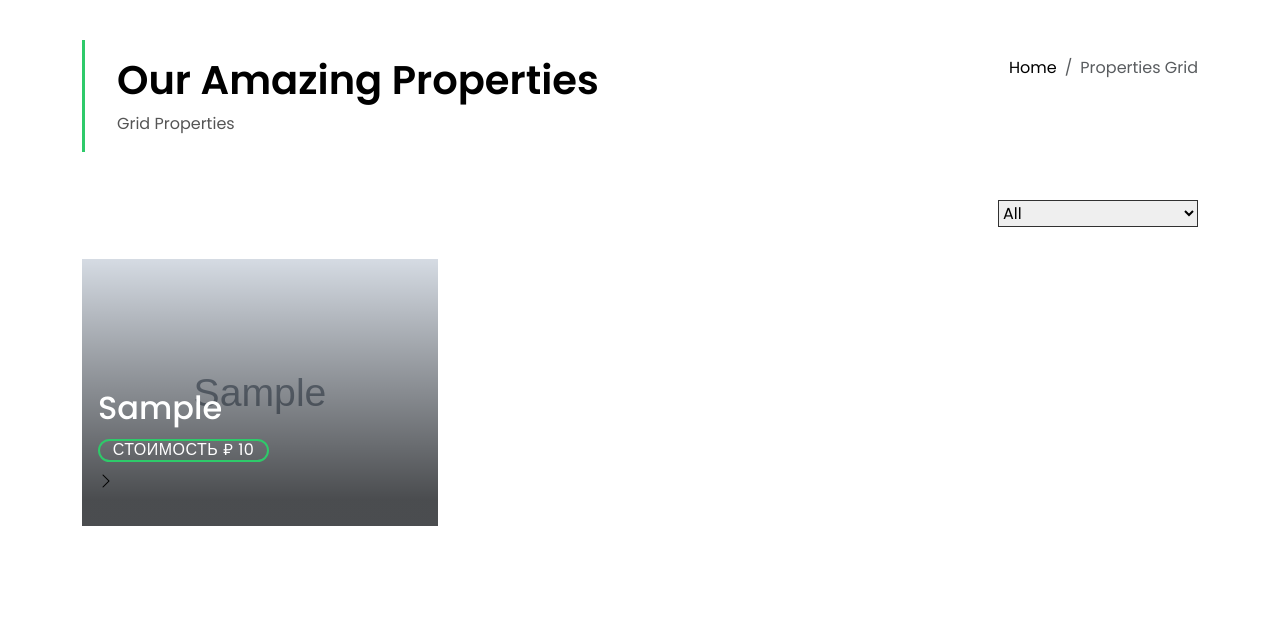
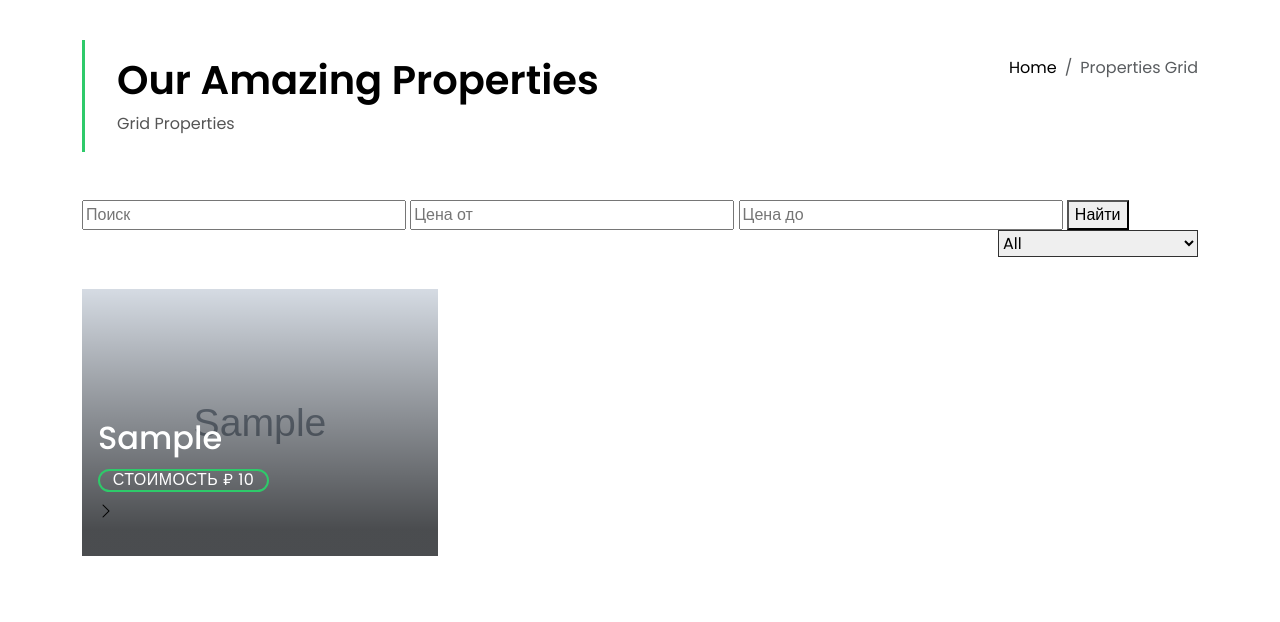
Before and after one commit to Di4145/django_realty, a Django app: page /search/ in a window 1280 px wide. Shown: the part 176-798 px from the top of the page. Run offline with Django 4.2, Linux system fonts and the light colour scheme; tables that the repository leaves empty hold one stand-in row (values such as "Sample post"); grey boxes marked "Sample" are stand-in pictures; some libraries are stand-ins or nearby versions.

Commit message:
search bu cost

```diff
--- a/djangorealty/settings.py
+++ b/djangorealty/settings.py
@@ -51,7 +51,10 @@ INSTALLED_APPS = [
     'django.contrib.sessions',
     'django.contrib.messages',
     'django.contrib.staticfiles',
-    'realtys',
+    'django.contrib.humanize',
+
+    'realtys'
+
 ]
 
 MIDDLEWARE = [
--- a/realtys/views.py
+++ b/realtys/views.py
@@ -8,8 +8,23 @@ def index(request):
     return render(request, 'index.html', {'realty': realty})
 
 def search(request):
-    realtys = Realty.objects.all()
-    # realtys = Realty.objects.filter(info__iregex='балкон')
+    text_q = request.GET.get('text')
+    price1_q = request.GET.get('price1')
+    price2_q = request.GET.get('price2')
+
+    if text_q:
+        realtys = Realty.objects.filter(info__iregex=text_q)
+    else:
+        realtys = Realty.objects.all()
+
+    if price1_q:
+        realtys = realtys.filter(cost__gte=price1_q)
+
+    if price2_q:
+        realtys = realtys.filter(cost__lte=price2_q)
+
+
+
     return render(request, 'search.html', {'realtys': realtys})
 
 
--- a/templates/search.html
+++ b/templates/search.html
@@ -1,7 +1,7 @@
 {% extends 'base.html' %}
 {% load static %}
 {% block content %}
-
+{% load humanize %}
 
  <!-- ======= Property Search Section ======= -->
   <div class="click-closed"></div>
@@ -124,7 +124,9 @@
             </nav>
           </div>
         </div>
+
       </div>
+
     </section><!-- End Intro Single-->
 
 
@@ -137,6 +139,18 @@
       <div class="container">
         <div class="row">
           <div class="col-sm-12">
+            <form action="" method="GET">
+              <input name="text" placeholder="Поиск" value="{{ request.GET.text}}">
+              <input name="price1" placeholder="Цена от" value="{{ request.GET.price1}}">
+              <input name="price2" placeholder="Цена до" value="{{ request.GET.price2}}">
+              <button type="submit">Найти </button>
+            </form>
+
+
+
+
+
+
             <div class="grid-option">
               <form>
                 <select class="custom-select">
@@ -164,7 +178,7 @@
                   </div>
                   <div class="card-body-a">
                     <div class="price-box d-flex">
-                      <span class="price-a">Стоимость ₽ {{ realty.cost }}</span>
+                      <span class="price-a">Стоимость ₽ {{ realty.cost|intcomma }}</span>
                     </div>
 <!--                    <a href="property-single.html" class="link-a">Click here to view-->
                       <span class="bi bi-chevron-right"></span>
```
